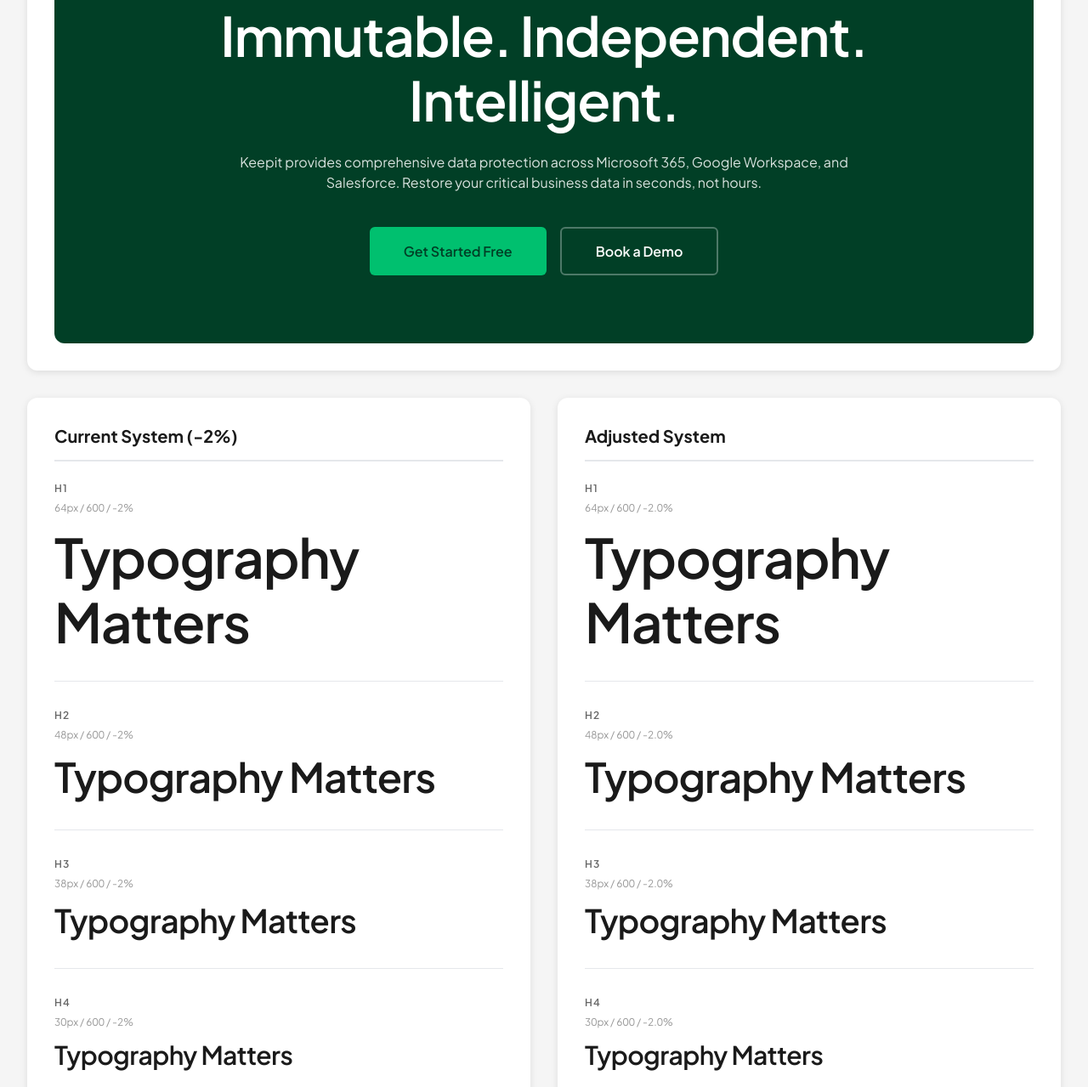
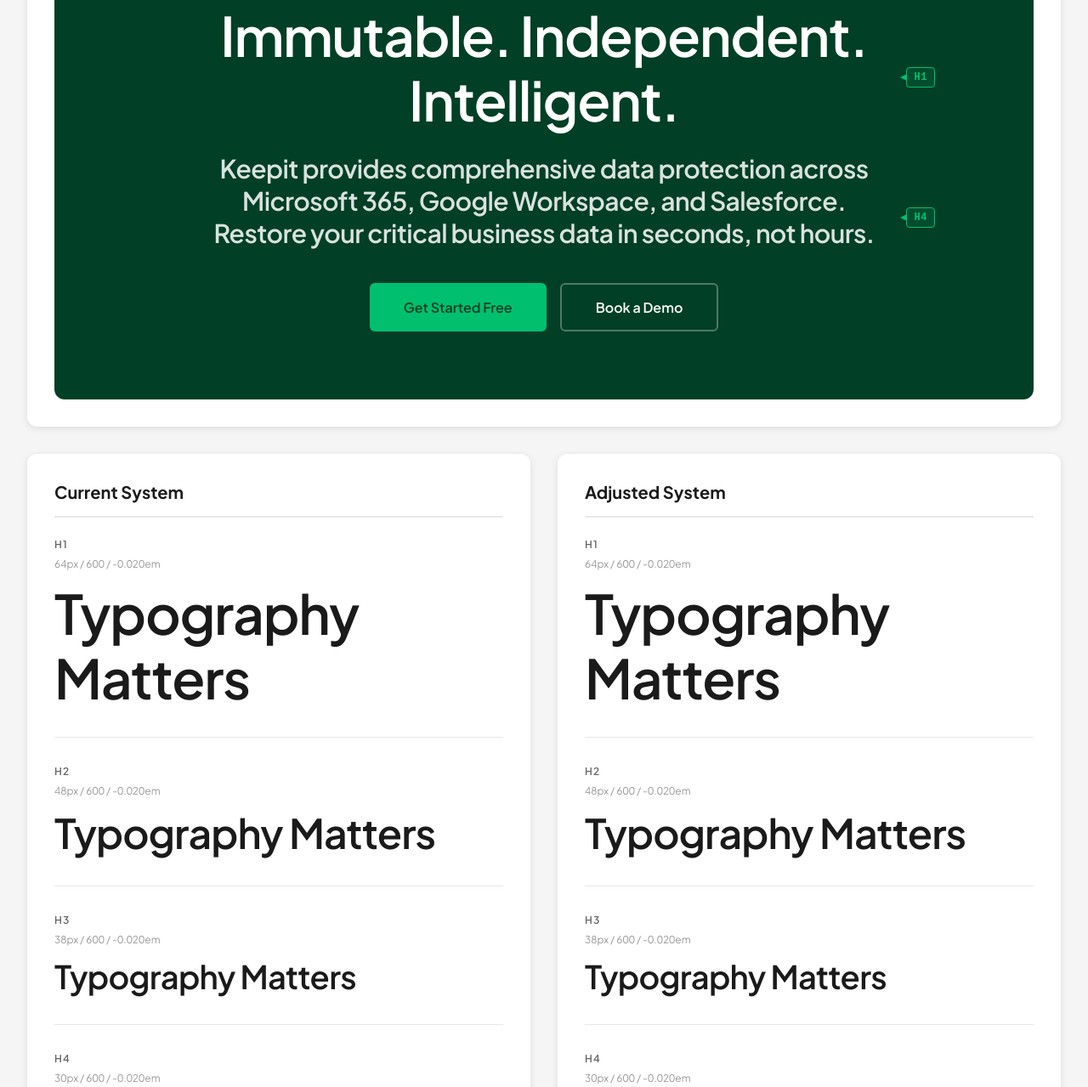
Before and after one commit to ql1max/keepit-type-tester, a plain HTML site: page index.html in a window 1280 px wide. Shown: the part 1328-2607 px from the top of the page at 85% size. Drawn offline with Linux system fonts and the light colour scheme.

Commit message:
Add type annotations to hero, upgrade description to H4, show em values instead of percentages in specs

```diff
--- a/css/styles.css
+++ b/css/styles.css
@@ -319,6 +319,13 @@ button {
     max-width: 800px;
     margin: 0 auto;
     text-align: center;
+    position: relative;
+}
+
+.hero-item {
+    position: relative;
+    display: inline-block;
+    width: 100%;
 }
 
 .hero-title {
@@ -331,6 +338,35 @@ button {
     color: rgba(255, 255, 255, 0.85);
     margin-bottom: 2.5rem;
     line-height: 1.7;
+}
+
+.type-annotation {
+    position: absolute;
+    right: -60px;
+    top: 50%;
+    transform: translateY(-50%);
+    font-size: 0.75rem;
+    font-weight: 600;
+    color: var(--accent);
+    background: rgba(0, 192, 111, 0.1);
+    border: 1px solid var(--accent);
+    padding: 0.25rem 0.5rem;
+    border-radius: 4px;
+    font-family: monospace;
+    letter-spacing: 0.05em;
+}
+
+.type-annotation::before {
+    content: '';
+    position: absolute;
+    left: -8px;
+    top: 50%;
+    transform: translateY(-50%);
+    width: 0;
+    height: 0;
+    border-top: 4px solid transparent;
+    border-bottom: 4px solid transparent;
+    border-right: 8px solid var(--accent);
 }
 
 .hero-actions {
@@ -621,6 +657,10 @@ button {
         padding: 3rem 1.5rem;
     }
 
+    .type-annotation {
+        display: none;
+    }
+
     .hero-actions {
         flex-direction: column;
         width: 100%;
--- a/index.html
+++ b/index.html
@@ -131,8 +131,14 @@
             <h2>Hero Section Preview</h2>
             <div class="hero-container">
                 <div class="hero-content adjustable">
-                    <h1 class="hero-title h1-sample">Immutable. Independent. Intelligent.</h1>
-                    <p class="hero-description body-sample">Keepit provides comprehensive data protection across Microsoft 365, Google Workspace, and Salesforce. Restore your critical business data in seconds, not hours.</p>
+                    <div class="hero-item">
+                        <h1 class="hero-title h1-sample">Immutable. Independent. Intelligent.</h1>
+                        <span class="type-annotation">H1</span>
+                    </div>
+                    <div class="hero-item">
+                        <p class="hero-description h4-sample">Keepit provides comprehensive data protection across Microsoft 365, Google Workspace, and Salesforce. Restore your critical business data in seconds, not hours.</p>
+                        <span class="type-annotation">H4</span>
+                    </div>
                     <div class="hero-actions">
                         <button class="hero-btn-primary">Get Started Free</button>
                         <button class="hero-btn-secondary">Book a Demo</button>
@@ -143,59 +149,59 @@
 
         <div class="comparison">
             <div class="panel current">
-                <h2>Current System (-2%)</h2>
+                <h2>Current System</h2>
 
                 <div class="type-sample">
                     <div class="type-label">H1</div>
-                    <div class="type-specs">64px / 600 / -2%</div>
+                    <div class="type-specs">64px / 600 / -0.020em</div>
                     <div class="h1-sample heading-text">Typography Matters</div>
                 </div>
 
                 <div class="type-sample">
                     <div class="type-label">H2</div>
-                    <div class="type-specs">48px / 600 / -2%</div>
+                    <div class="type-specs">48px / 600 / -0.020em</div>
                     <div class="h2-sample heading-text">Typography Matters</div>
                 </div>
 
                 <div class="type-sample">
                     <div class="type-label">H3</div>
-                    <div class="type-specs">38px / 600 / -2%</div>
+                    <div class="type-specs">38px / 600 / -0.020em</div>
                     <div class="h3-sample heading-text">Typography Matters</div>
                 </div>
 
                 <div class="type-sample">
                     <div class="type-label">H4</div>
-                    <div class="type-specs">30px / 600 / -2%</div>
+                    <div class="type-specs">30px / 600 / -0.020em</div>
                     <div class="h4-sample heading-text">Typography Matters</div>
                 </div>
 
                 <div class="type-sample">
                     <div class="type-label">H5</div>
-                    <div class="type-specs">24px / 500 / -1.5%</div>
+                    <div class="type-specs">24px / 500 / -0.015em</div>
                     <div class="h5-sample heading-text">Typography Matters</div>
                 </div>
 
                 <div class="type-sample">
                     <div class="type-label">H6</div>
-                    <div class="type-specs">20px / 500 / -1%</div>
+                    <div class="type-specs">20px / 500 / -0.010em</div>
                     <div class="h6-sample heading-text">Typography Matters</div>
                 </div>
 
                 <div class="type-sample">
                     <div class="type-label">Body</div>
-                    <div class="type-specs">16px / 400 / 0%</div>
+                    <div class="type-specs">16px / 400 / 0.000em</div>
                     <div class="body-sample body-text">The quick brown fox jumps over the lazy dog. Typography is the art and technique of arranging type to make written language legible, readable and appealing.</div>
                 </div>
 
                 <div class="type-sample">
                     <div class="type-label">Small</div>
-                    <div class="type-specs">14px / 400 / 1%</div>
+                    <div class="type-specs">14px / 400 / 0.010em</div>
                     <div class="small-sample body-text">The quick brown fox jumps over the lazy dog. Typography is the art and technique of arranging type to make written language legible, readable and appealing.</div>
                 </div>
 
                 <div class="type-sample">
                     <div class="type-label">Caption</div>
-                    <div class="type-specs">12px / 400 / 2%</div>
+                    <div class="type-specs">12px / 400 / 0.020em</div>
                     <div class="caption-sample body-text">The quick brown fox jumps over the lazy dog. Typography is the art and technique of arranging type to make written language legible, readable and appealing.</div>
                 </div>
             </div>
@@ -205,55 +211,55 @@
 
                 <div class="type-sample">
                     <div class="type-label">H1</div>
-                    <div class="type-specs">64px / 600 / <span id="h1-spec">-2%</span></div>
+                    <div class="type-specs">64px / 600 / <span id="h1-spec">-0.020em</span></div>
                     <div class="h1-sample heading-text">Typography Matters</div>
                 </div>
 
                 <div class="type-sample">
                     <div class="type-label">H2</div>
-                    <div class="type-specs">48px / 600 / <span id="h2-spec">-2%</span></div>
+                    <div class="type-specs">48px / 600 / <span id="h2-spec">-0.020em</span></div>
                     <div class="h2-sample heading-text">Typography Matters</div>
                 </div>
 
                 <div class="type-sample">
                     <div class="type-label">H3</div>
-                    <div class="type-specs">38px / 600 / <span id="h3-spec">-2%</span></div>
+                    <div class="type-specs">38px / 600 / <span id="h3-spec">-0.020em</span></div>
                     <div class="h3-sample heading-text">Typography Matters</div>
                 </div>
 
                 <div class="type-sample">
                     <div class="type-label">H4</div>
-                    <div class="type-specs">30px / 600 / <span id="h4-spec">-2%</span></div>
+                    <div class="type-specs">30px / 600 / <span id="h4-spec">-0.020em</span></div>
                     <div class="h4-sample heading-text">Typography Matters</div>
                 </div>
 
                 <div class="type-sample">
                     <div class="type-label">H5</div>
-                    <div class="type-specs">24px / 500 / <span id="h5-spec">-1.5%</span></div>
+                    <div class="type-specs">24px / 500 / <span id="h5-spec">-0.015em</span></div>
                     <div class="h5-sample heading-text">Typography Matters</div>
                 </div>
 
                 <div class="type-sample">
                     <div class="type-label">H6</div>
-                    <div class="type-specs">20px / 500 / <span id="h6-spec">-1%</span></div>
+                    <div class="type-specs">20px / 500 / <span id="h6-spec">-0.010em</span></div>
                     <div class="h6-sample heading-text">Typography Matters</div>
                 </div>
 
                 <div class="type-sample">
                     <div class="type-label">Body</div>
-                    <div class="type-specs">16px / 400 / <span id="body-spec">0%</span></div>
+                    <div class="type-specs">16px / 400 / <span id="body-spec">0.000em</span></div>
                     <div class="body-sample body-text">The quick brown fox jumps over the lazy dog. Typography is the art and technique of arranging type to make written language legible, readable and appealing.</div>
                 </div>
 
                 <div class="type-sample">
                     <div class="type-label">Small</div>
-                    <div class="type-specs">14px / 400 / <span id="small-spec">1%</span></div>
+                    <div class="type-specs">14px / 400 / <span id="small-spec">0.010em</span></div>
                     <div class="small-sample body-text">The quick brown fox jumps over the lazy dog. Typography is the art and technique of arranging type to make written language legible, readable and appealing.</div>
                 </div>
 
                 <div class="type-sample">
                     <div class="type-label">Caption</div>
-                    <div class="type-specs">12px / 400 / <span id="caption-spec">2%</span></div>
+                    <div class="type-specs">12px / 400 / <span id="caption-spec">0.020em</span></div>
                     <div class="caption-sample body-text">The quick brown fox jumps over the lazy dog. Typography is the art and technique of arranging type to make written language legible, readable and appealing.</div>
                 </div>
             </div>
--- a/js/app.js
+++ b/js/app.js
@@ -42,7 +42,7 @@ function updateSpacing(level) {
     const percent = (value / 10).toFixed(1);
 
     values[level].textContent = `${em}em / ${percent}%`;
-    specs[level].textContent = `${percent}%`;
+    specs[level].textContent = `${em}em`;
 
     const samples = document.querySelectorAll(`.adjustable .${level}-sample`);
     samples.forEach(sample => {
```
